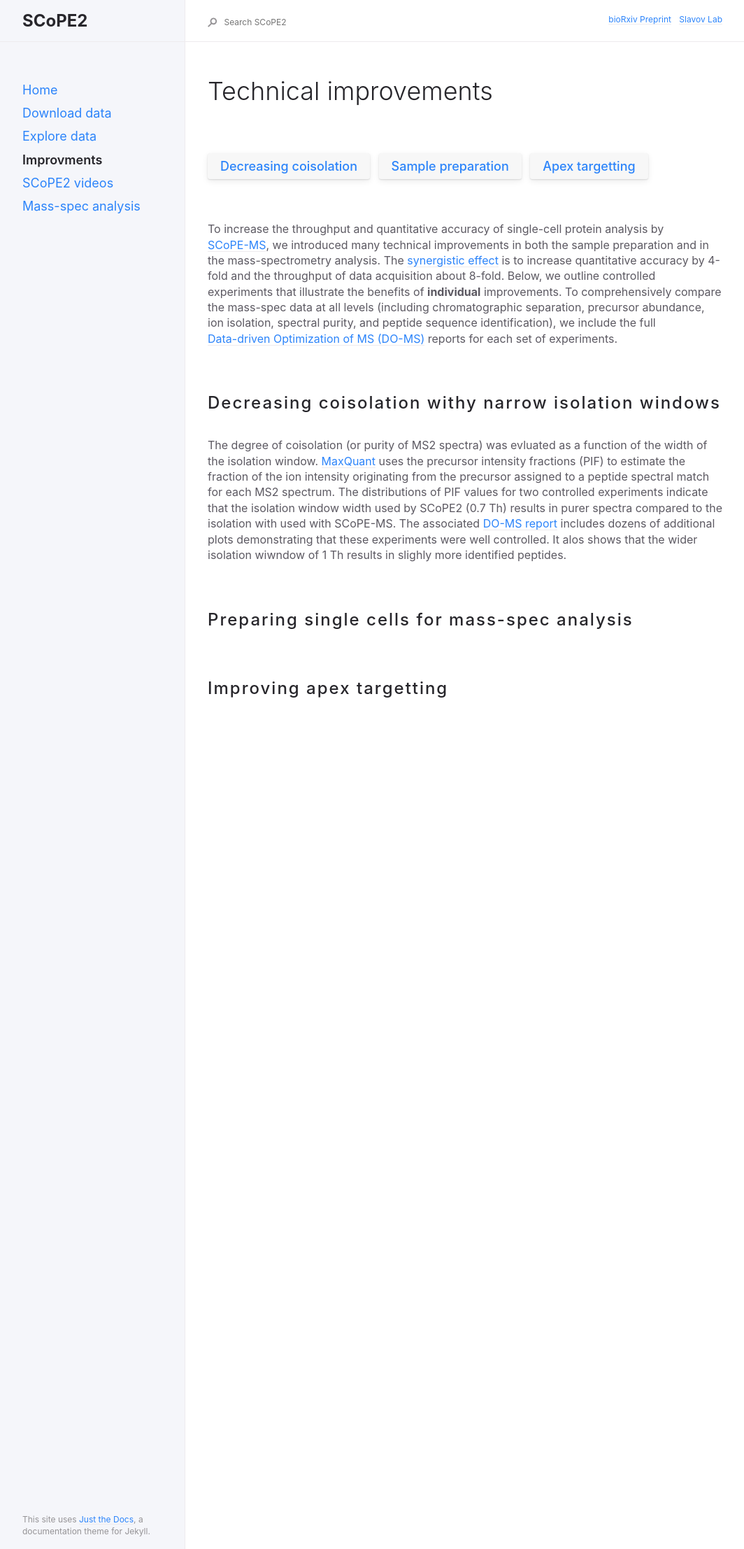
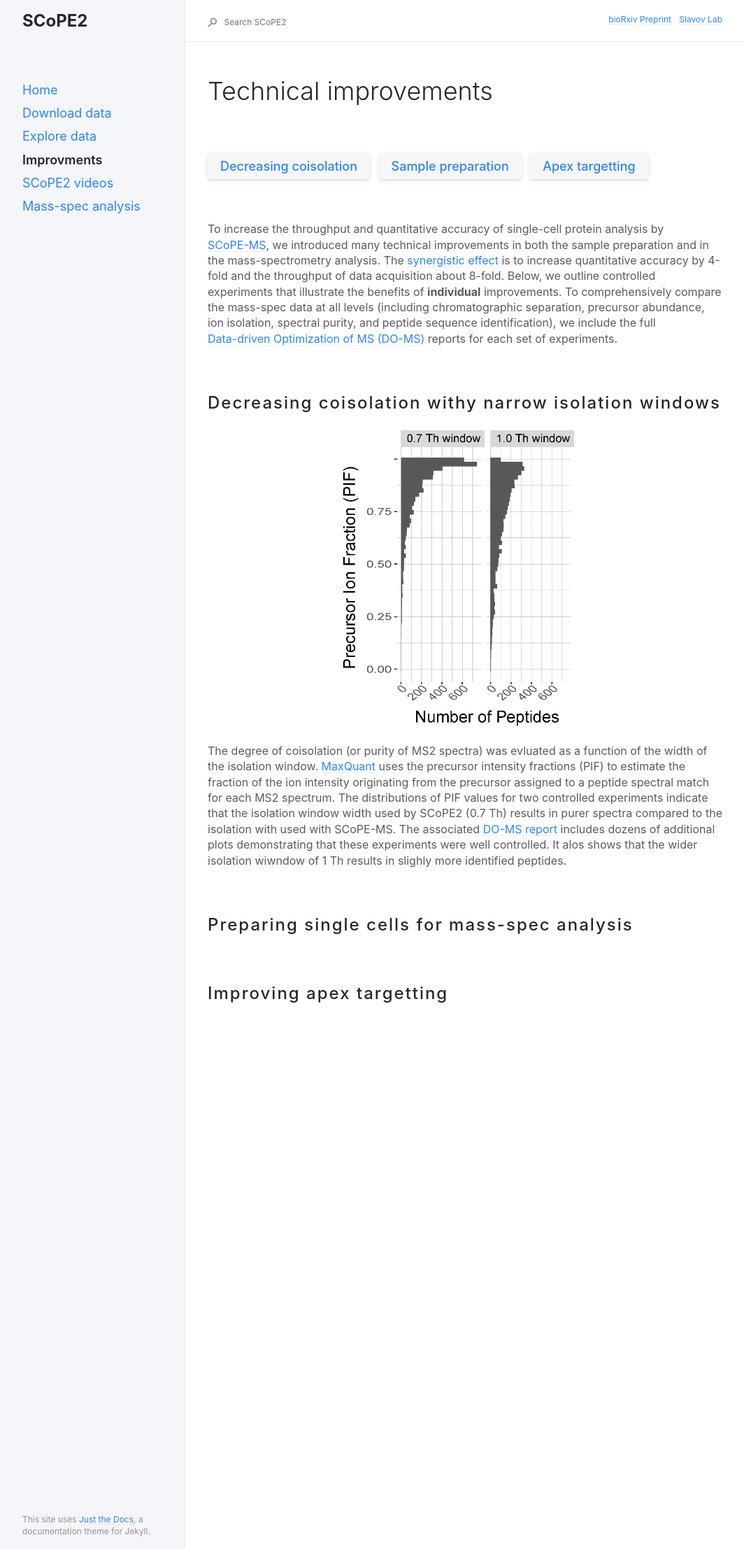
Before and after one commit to SlavovLab/SCoPE2, a Jekyll site: the page built from docs/mass-spec/Increased-accuracy-and-throughput.md, in a window 1280 px wide. Shown: the whole page at 70% size, without its empty margins (91-1155 px from the left). Built offline with Jekyll 4.4.1, drawn with Linux system fonts in a browser that asks for light colours.

Commit message:
fixed links

```diff
--- a/docs/mass-spec/Increased-accuracy-and-throughput.md
+++ b/docs/mass-spec/Increased-accuracy-and-throughput.md
@@ -23,11 +23,11 @@ To increase the throughput and quantitative accuracy of single-cell protein anal
 
 <h2 style="letter-spacing: 2px; font-size: 26px;" id="Decreasing-coisolation" >Decreasing coisolation withy narrow isolation windows</h2>
 
-![]({{site.baseurl}}mass-spec/Figures/SCoPE2_Purity_of_MS2_Spectra.png){: width="50%" .center-image}
+![]({{site.baseurl}}Figures/SCoPE2_Purity_of_MS2_Spectra.png){: width="50%" .center-image}
 
 
 
-The degree of coisolation (or purity of MS2 spectra) was evluated as a function of the width of the isolation window. [MaxQuant]() uses the precursor intensity fractions (PIF) to estimate the fraction of the ion intensity originating from the precursor assigned to a peptide spectral match for each MS2 spectrum. The distributions of PIF values for two controlled experiments indicate that the isolation window width used by SCoPE2 (0.7 Th) results in purer spectra compared to the isolation with used with SCoPE-MS. The associated [DO-MS report]({{site.baseurl}}mass-spec/DO-MS_Reports/DO-MS_Report_MS2_isolation_window.html) includes dozens of additional plots demonstrating that these  experiments were well controlled. It alos shows that the wider isolation wiwndow of 1 Th results in slighly more identified peptides.
+The degree of coisolation (or purity of MS2 spectra) was evluated as a function of the width of the isolation window. [MaxQuant]() uses the precursor intensity fractions (PIF) to estimate the fraction of the ion intensity originating from the precursor assigned to a peptide spectral match for each MS2 spectrum. The distributions of PIF values for two controlled experiments indicate that the isolation window width used by SCoPE2 (0.7 Th) results in purer spectra compared to the isolation with used with SCoPE-MS. The associated [DO-MS report]({{site.baseurl}}DO-MS_Reports/DO-MS_Report_MS2_isolation_window.html) includes dozens of additional plots demonstrating that these  experiments were well controlled. It alos shows that the wider isolation wiwndow of 1 Th results in slighly more identified peptides.
 
 
 
```
